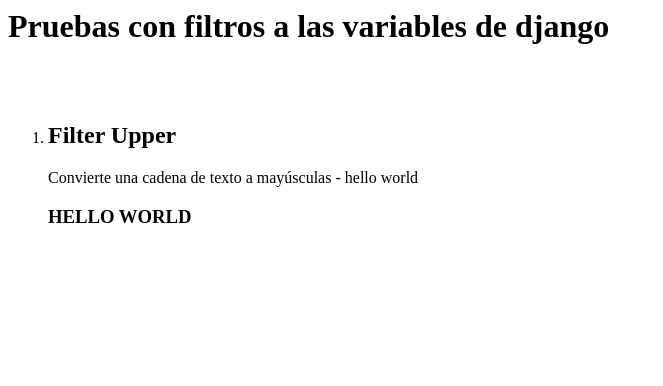
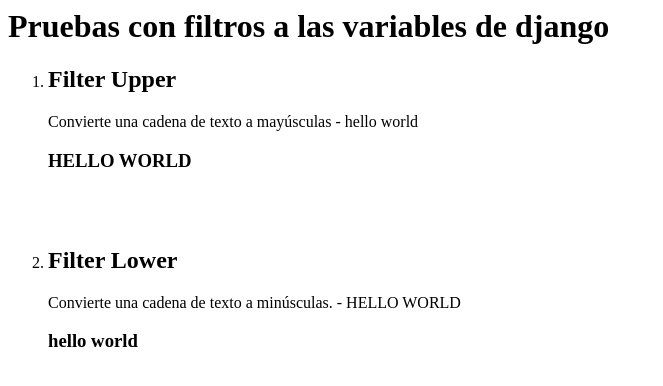
Before and after one commit to FabbPP/PWeb2Marcela, a Django app: page /pruebaFilters/ in a window 1280 px wide. Shown: the top 386 px of the page, without its empty margins (0-663 px from the left). Run offline with Django 5.2, Linux system fonts and the light colour scheme.

Commit message:
Prueba filter lower - filters

```diff
--- a/Django_project/listaContactos/personas/templates/pruebaFilters.html
+++ b/Django_project/listaContactos/personas/templates/pruebaFilters.html
@@ -4,11 +4,15 @@
     </head>
     <body>
         <h1> Pruebas con filtros a las variables de django </h1>
-        <br> </br>
+
         <ol>
             <li><h2>  <strong>Filter Upper</strong> </h2></li>
-            <p1> Convierte una cadena de texto a mayúsculas - hello world</'1'>
+            <p1> Convierte una cadena de texto a mayúsculas - hello world</p1>
             <h3> {{ "hello world" | upper }} </h3>
+            <br> </br>
+            <li><h2>  <strong>Filter Lower</strong> </h2></li>
+            <p1> Convierte una cadena de texto a minúsculas. - HELLO WORLD</p1>
+            <h3> {{ "HELLO WORLD" | lower }} </h3>
         </ol>
     </body>
 </html>
```
